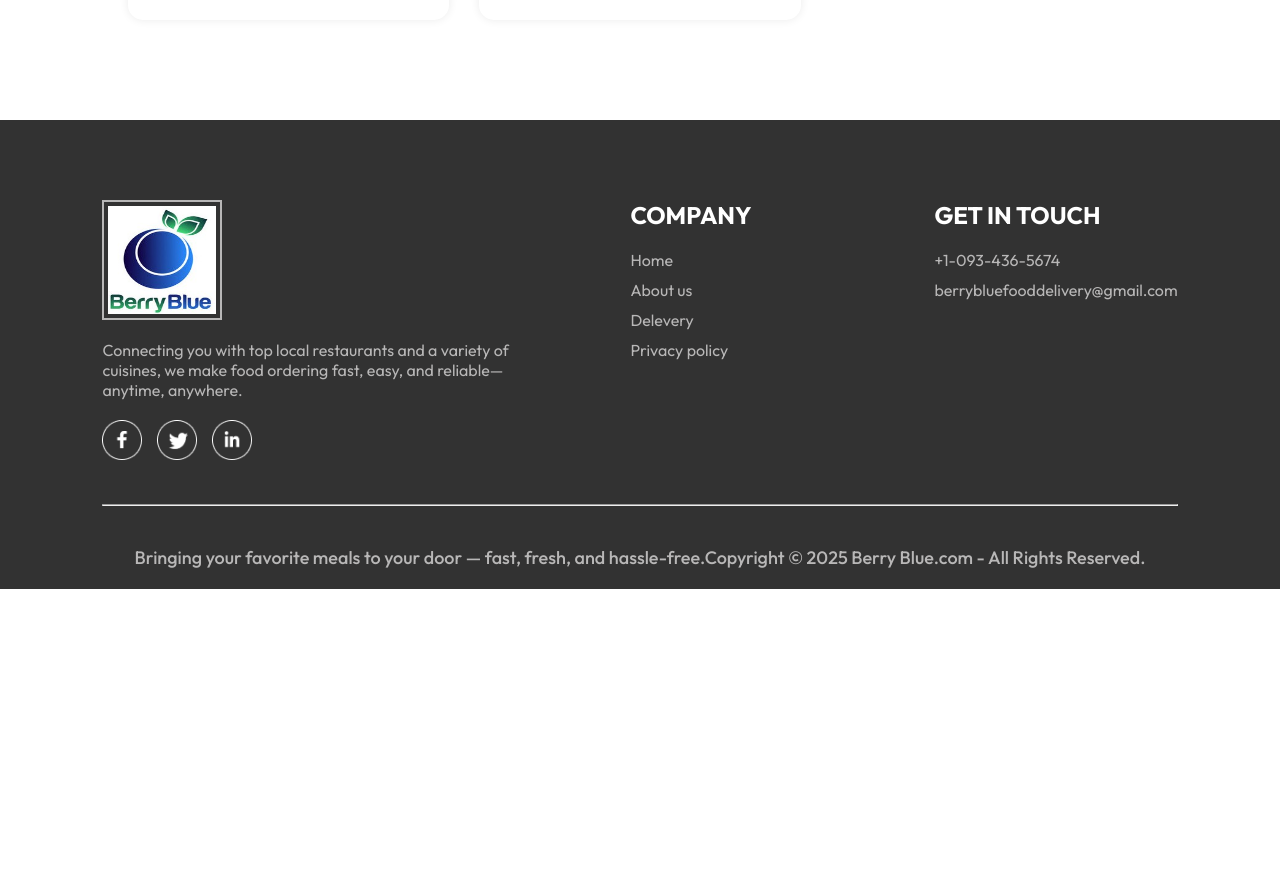
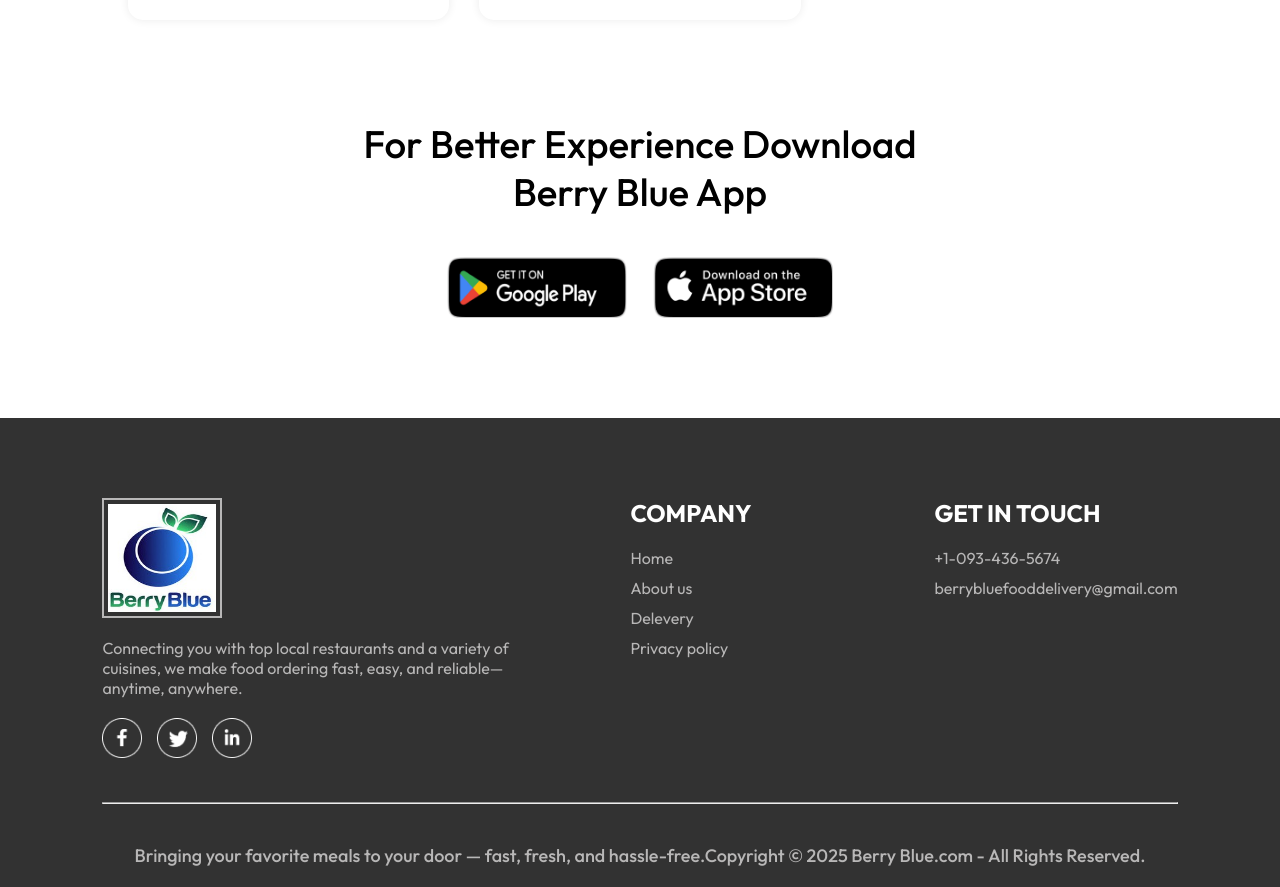
Before and after one commit to Sandaru-Samintha/Food-Delivery-Website-frontend, a React (Vite) app: page / in a window 1280 px wide. Shown: the part 5940-6827 px from the top of the page. Before the commit the page ends 6529 px from the top, so only its background shows below. Built offline with nearby package versions, Linux system fonts and the light colour scheme.

Commit message:
Create the AppDownload  Component

```diff
--- /dev/null
+++ b/src/Components/AppDownload/AppDownload.css
@@ -0,0 +1,22 @@
+.app-download{
+  margin: auto auto;
+  margin-top: 100px;
+  font-size: max(3vw,20px);
+  text-align: center;
+  font-weight: 500;
+}
+.app-download-platforms{
+  display: flex;
+  justify-content: center;
+  gap:max(2vw,10px);
+  margin-top: 40px;
+}
+.app-download-platforms img{
+  width: max(30vw,120px);
+  max-width: 180px;
+  transition: 0.5s;
+  cursor: pointer;
+}
+.app-download-platforms img:hover{
+  transform: scale(1.05);
+}
--- /dev/null
+++ b/src/Components/AppDownload/AppDownload.jsx
@@ -0,0 +1,17 @@
+import React from 'react'
+import './AppDownload.css'
+import { assets } from '../../assets/assets'
+
+function AppDownload() {
+  return (
+    <div className='app-download' id="app-download">
+      <p>For Better Experience Download <br/> Berry Blue App</p>
+      <div className="app-download-platforms">
+        <img src={assets.play_store} alt="" />
+        <img src={assets.app_store} alt="" />
+      </div>
+    </div>
+  )
+}
+
+export default AppDownload
--- a/src/Components/Header/Header.css
+++ b/src/Components/Header/Header.css
@@ -35,3 +35,19 @@
   font-size: max(1vw,13px);
   border-radius:50px ;
 }
+@media (max-width:1050px) {
+  .header-content{
+    max-width: 45%;
+  }
+}
+@media (max-width:750px) {
+  .header-content{
+    max-width: 65%;
+  }
+  .header-content p{
+    display: none;
+  }
+  .header-content button{
+    padding: 2vw 4vw;
+  }
+}
--- a/src/Components/Navbar/Navbar.css
+++ b/src/Components/Navbar/Navbar.css
@@ -56,3 +56,45 @@
   top: -8px;
   right: -8px;
 }
+@media (max-width:1050px) {
+  .navbar .log{
+    width: 140px;
+  }
+  .navbar-menu{
+    gap: 20px;
+    font-size: 70px;
+  }
+  .navbar-right{
+    gap: 30px;
+  }
+  .navbar-right img{
+    width: 22px;
+  }
+  .navbar-right button{
+    padding: 8px 25px;
+  }
+}
+@media (max-width:900px) {
+  .navbar .log{
+    width: 120px;
+  }
+  .navbar-menu{
+    gap: 15px;
+    font-size: 16px;
+  }
+  .navbar-right{
+    gap: 20px;
+  }
+  .navbar-right img{
+    width: 20px;
+  }
+  .navbar-right button{
+    padding: 7px 20px;
+    font-size: 15px;
+  }
+}
+@media (max-width:750px) {
+  .navbar-menu{
+    display: none;
+  }
+}
--- a/src/Pages/Home/Home.jsx
+++ b/src/Pages/Home/Home.jsx
@@ -3,6 +3,7 @@
 import Header from '../../Components/Header/Header'
 import ExploreMenu from '../../Components/ExploreMenu/ExploreMenu'
 import FoodDisplay from '../../Components/FoodDisplay/FoodDisplay'
+import AppDownload from '../../Components/Appdownload/AppDownload'
 
 function Home() {
   const [category,setCategory]=useState("All")
@@ -11,6 +12,7 @@
       <Header/>
       <ExploreMenu category={category} setCategory={setCategory}/>
       <FoodDisplay category={category}/>
+      <AppDownload/>
     </div>
   )
 }
```
